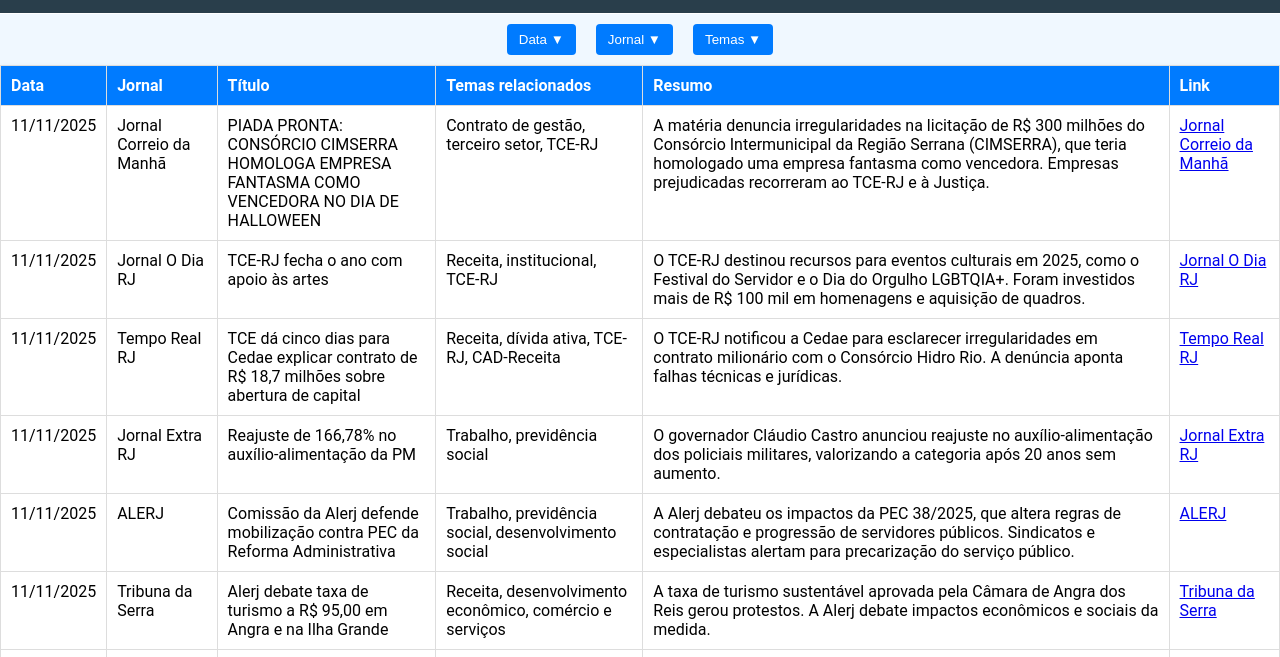
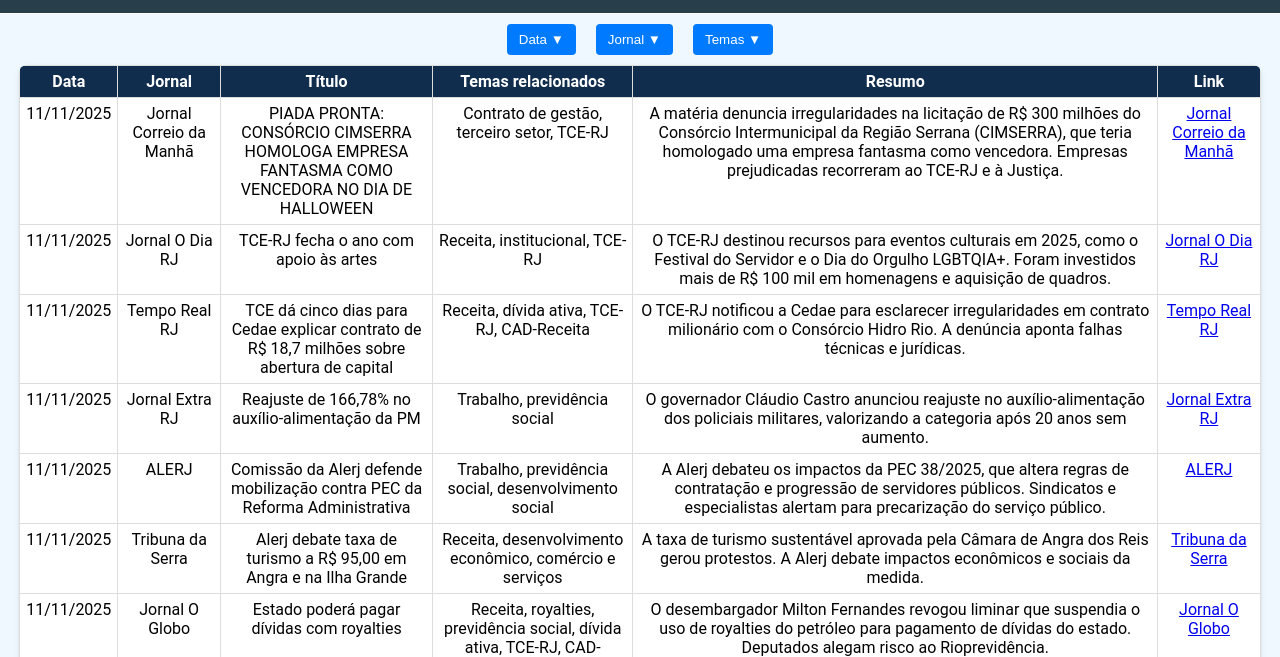
Before and after one commit to paulovmonteirotech/resumo-clipping, a plain HTML site: page index.html in a window 1280 px wide. Shown: the part 73-730 px from the top of the page. Drawn offline with Linux system fonts and the light colour scheme.

Commit message:
Update estilo_home.css
atualização css

```diff
--- a/estilo_home.css
+++ b/estilo_home.css
@@ -152,7 +152,30 @@
   gap: 1.5rem;
   margin-bottom: 2rem;
 }
+/*-----------------------------------------*/
+table {
+      margin: 0 auto;
+      border-collapse: collapse;
+      width: 97%;
+      background-color: #ffffff;
+      color: #000000;
+      border-radius: 8px;
+      overflow: hidden;
+    }
+    th, td {
+      border: 1px solid #ddd;
+      padding: 6px;
+      text-align: center;
 
+    }
+    th {
+      background-color: #112d4e;
+      color: white;
+    }
+    tr:hover {
+      background-color: #c6defd;
+      color: #000000;
+    }
 
 
 
```
